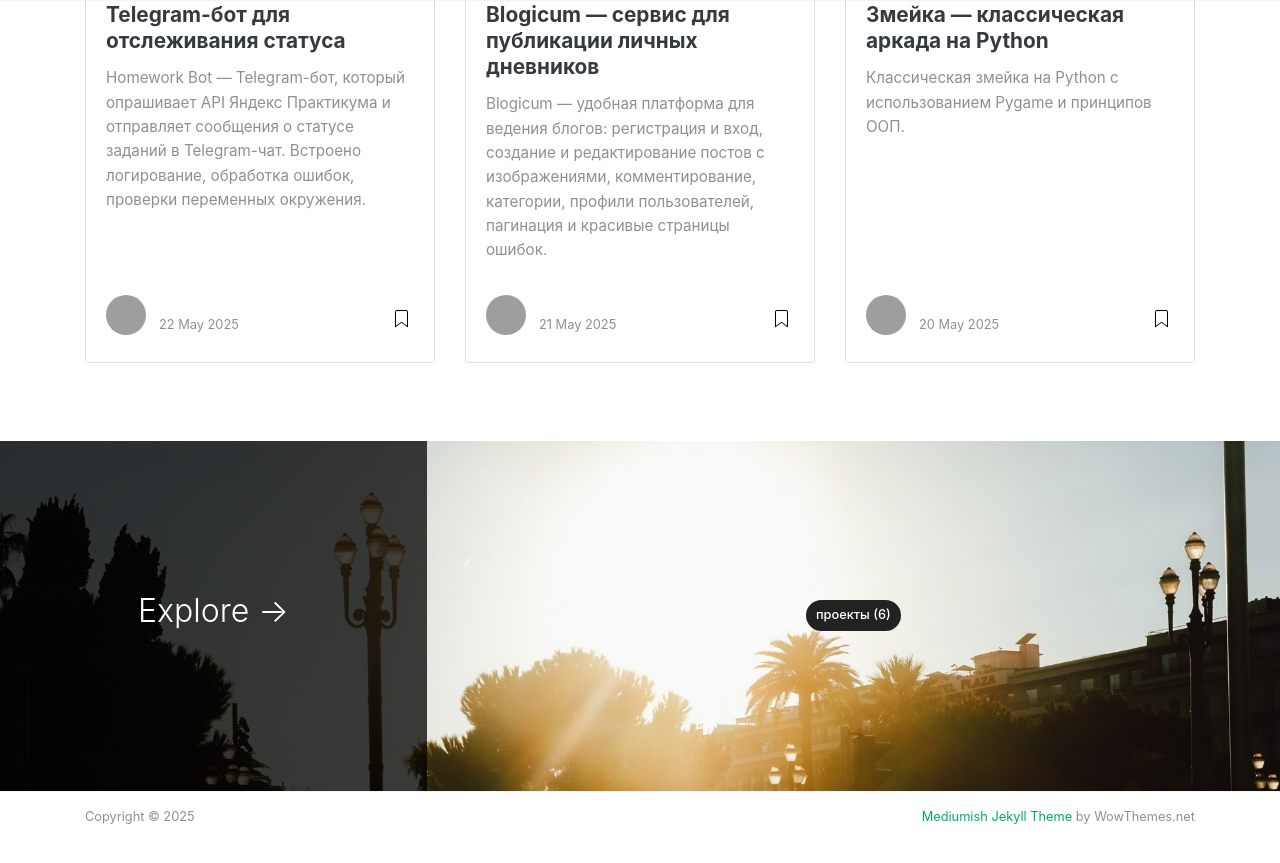
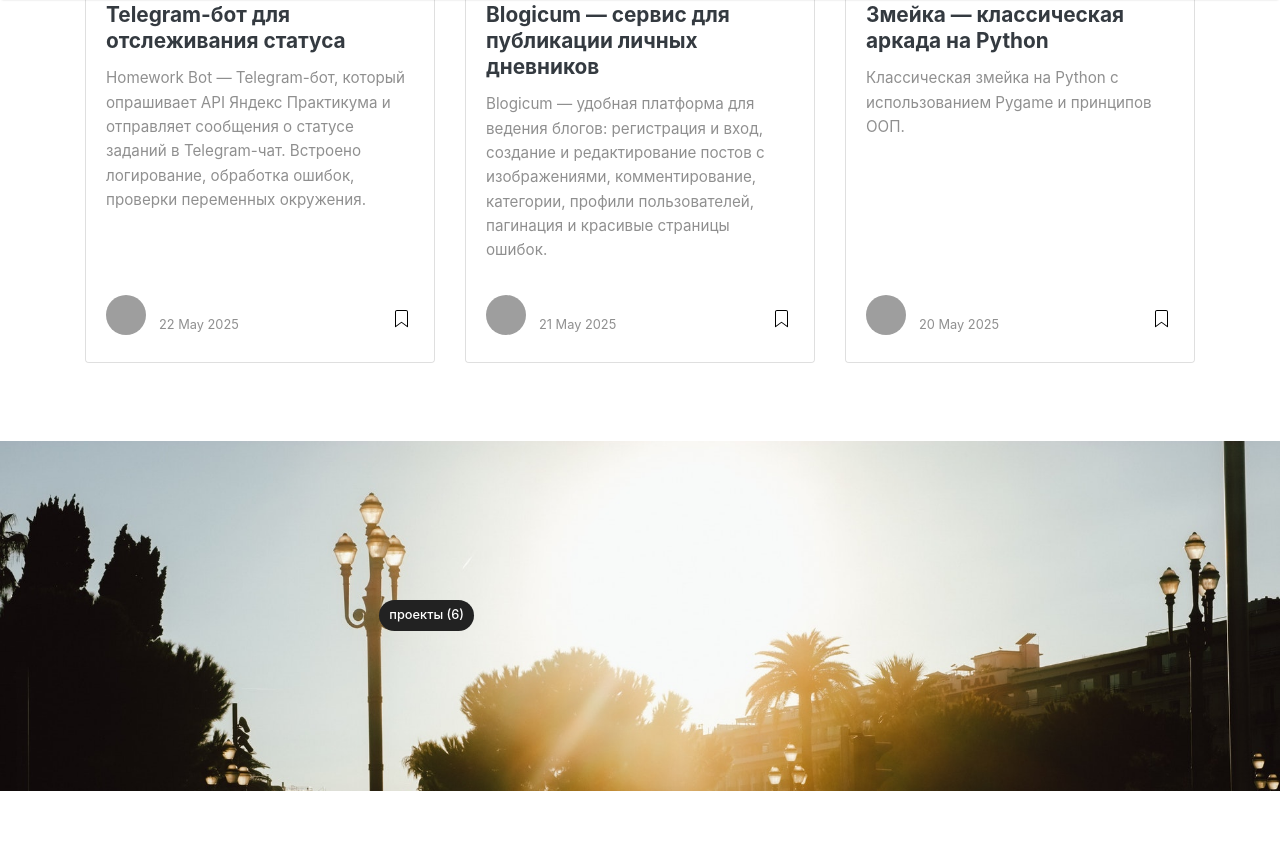
Before and after one commit to AVKharkova/avkharkova.github.io, a Jekyll site: the page built from index.html, in a window 1280 px wide and 900 px high, scrolled down 1114 px. Shown: the top 863 px of the window. Built offline with Jekyll 4.4.1, drawn with Linux system fonts in a browser that asks for light colours; nearby versions of some CDN libraries; the list of posts is cut into pages by our own code; after the commit the page ends 1905 px from its top, so only the background shows below that; grey boxes are pictures that could not be loaded.

Commit message:
Смена имиджа

```diff
--- a/_layouts/default.html
+++ b/_layouts/default.html
@@ -145,11 +145,6 @@ ga('send', 'pageview');
 ================================================== -->
 <div class="jumbotron fortags">
 	<div class="d-md-flex h-100">
-		<div class="col-md-4 transpdark align-self-center text-center h-100">
-            <div class="d-md-flex align-items-center justify-content-center h-100">
-                <h2 class="d-md-block align-self-center py-1 font-weight-light">Explore <span class="d-none d-md-inline">→</span></h2>
-            </div>
-		</div>
 		<div class="col-md-8 p-5 align-self-center text-center">
             {% assign categories_list = site.categories %}
             {% if categories_list.first[0] == null %}
@@ -165,23 +160,6 @@ ga('send', 'pageview');
 		</div>
 	</div>
 </div>
-
-<!-- Begin Footer
-================================================== -->
-<footer class="footer">
-    <div class="container">
-        <div class="row">
-            <div class="col-md-6 col-sm-6 text-center text-lg-left">
-                Copyright © {{ site.time | date: "%Y" }} {{ site.name }}
-            </div>
-            <div class="col-md-6 col-sm-6 text-center text-lg-right">
-                <a target="_blank" href="https://www.wowthemes.net/mediumish-free-jekyll-template/">Mediumish Jekyll Theme</a> by WowThemes.net
-            </div>
-        </div>
-    </div>
-</footer>
-<!-- End Footer
-================================================== -->
 
 </div> <!-- /.site-content -->
 
```
